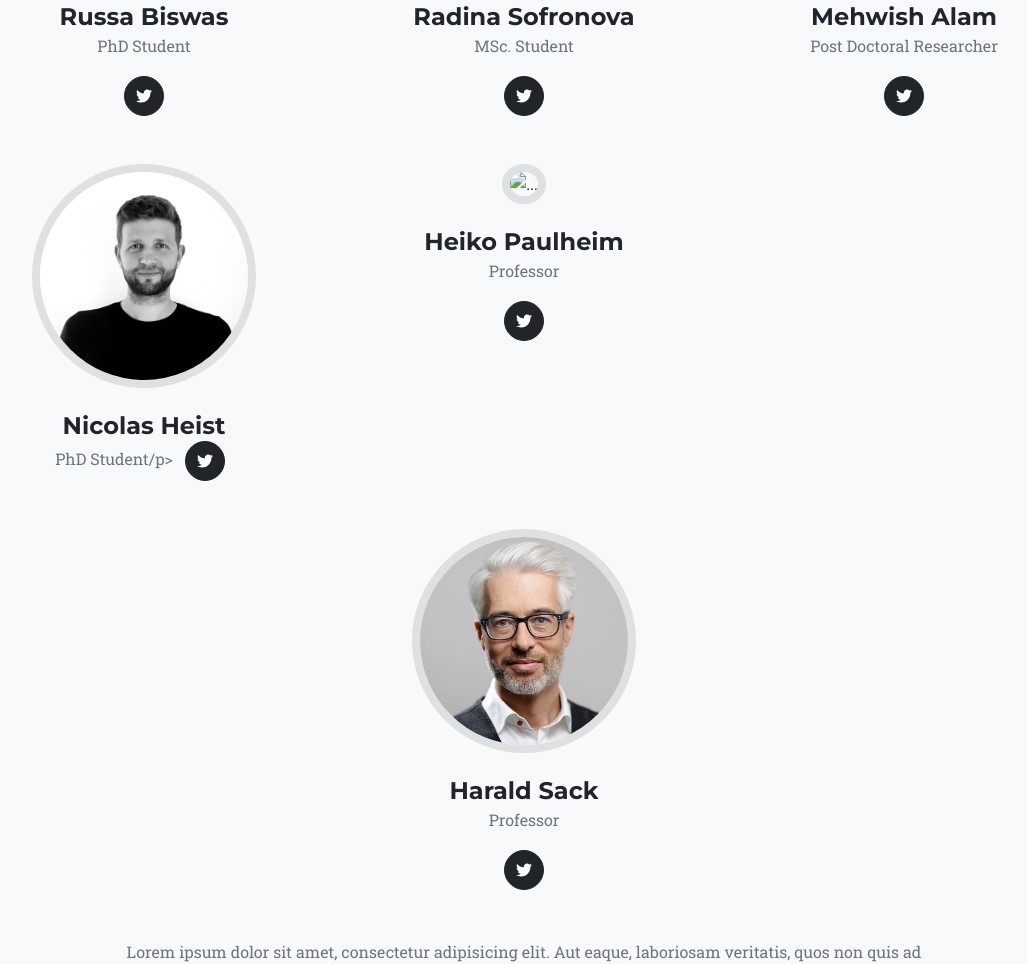
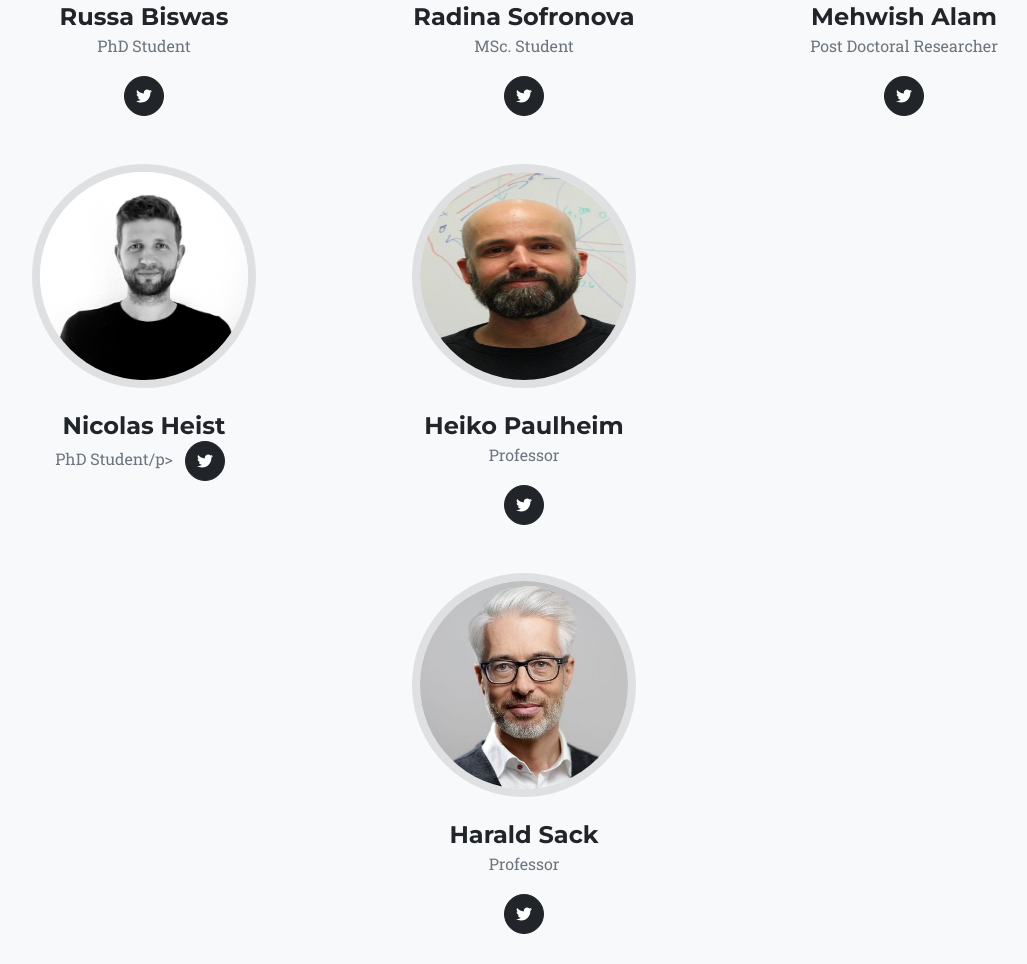
Before and after one commit to russabiswas/EntityTyping, a website: page index.html in a window 1280 px wide. Shown: the part 4650-5614 px from the top of the page, without its empty margins (116-1143 px from the left). Drawn offline with nearby package versions, Linux system fonts and the light colour scheme.

Commit message:
Update index.html

```diff
--- a/index.html
+++ b/index.html
@@ -394,7 +394,7 @@
                         </div>
                             <div class="col-lg-4">
                         <div class="team-member">
-                            <img class="mx-auto rounded-circle" src="img/heiko_paulheim.jpeg" alt="..." />
+                            <img class="mx-auto rounded-circle" src="img/heiko_paulheim.jpg" alt="..." />
                             <h4>Heiko Paulheim</h4>
                             <p class="text-muted">Professor</p>
                             <a class="btn btn-dark btn-social mx-2" href="#!"><i class="fab fa-twitter"></i></a>
```
